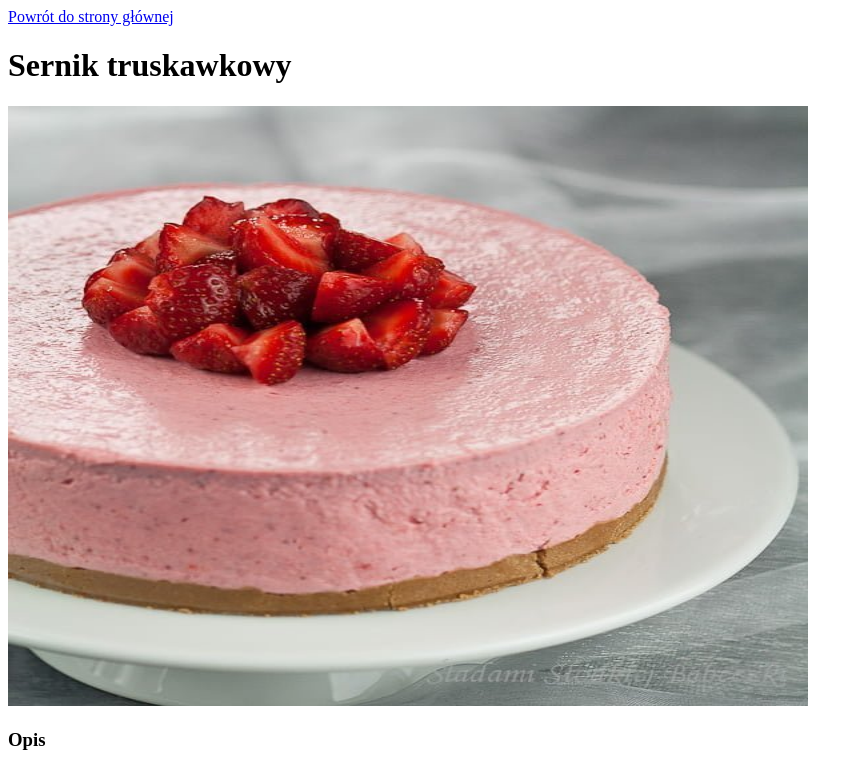
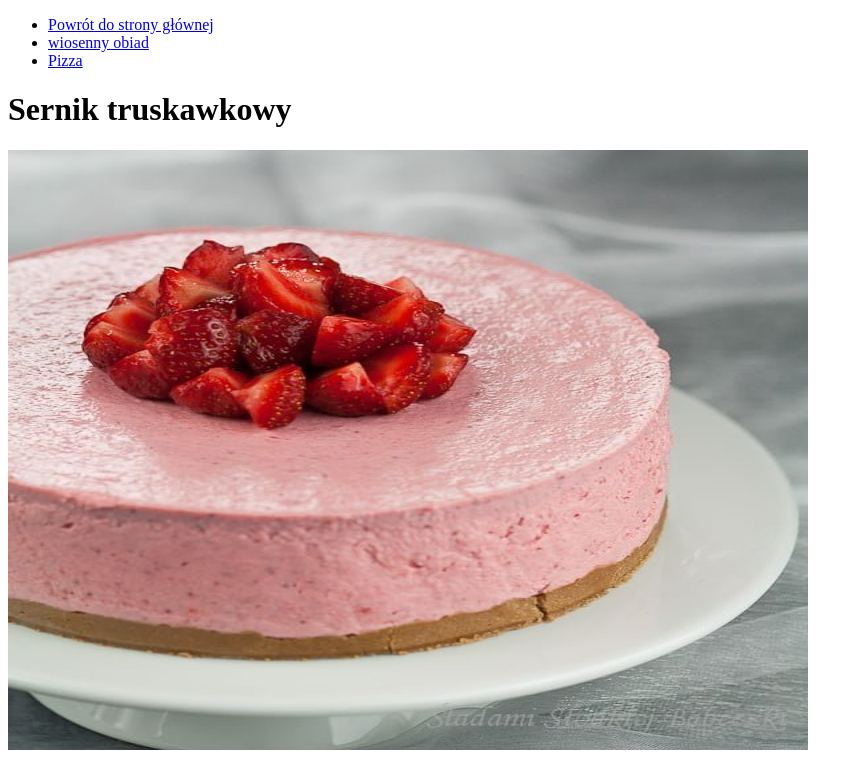
Before and after one commit to KrzysztofDziadus/git-site, a plain HTML site: page odin-links-and-images/recipes/sernik.html in a window 1280 px wide. Shown: the top 766 px of the page, without its empty margins (0-863 px from the left). Drawn offline with Linux system fonts and the light colour scheme.

Commit message:
dodanie linków na stronach do kazdej strony

```diff
--- a/odin-links-and-images/recipes/sernik.html
+++ b/odin-links-and-images/recipes/sernik.html
@@ -5,7 +5,11 @@
 	<title>Sernik Truskawkowy</title>
 </head>
 <body style="width: 800px">
-<a href="../../index.html">Powrót do strony głównej</a>
+<ul>
+	<li><a href="../../index.html">Powrót do strony głównej</a></li>
+	<li><a href="./wiosenny%20obiad.html">wiosenny obiad</a></li>
+	<li><a href="./pizza.html">Pizza</a></li>
+</ul>
 <h1>Sernik truskawkowy</h1>
 <img src="../images/sernik.jpg" width="800" height="600" alt="placek">
 <h3>Opis</h3>
@@ -36,5 +40,6 @@
 <h4>Krok 4</h4>
 <p>Gdy ciasto się schłodzi ułóż owoce, następnie wylej zimną, ale nie gęstą galaretkę. Galaretę nalewaj na owoce
 	delikatnie po łyżce, niech wolno spływa na ciasto. Wstaw deser do lodówki, aby galaretka zgęstniała.</p>
+<a href="#">powrót na górę</a>
 </body>
 </html>
```
Also changed, not shown: index.html (+1 -1 lines), odin-links-and-images/recipes/pizza.html (+6 -1 lines), odin-links-and-images/recipes/wiosenny obiad.html (+6 -1 lines).
